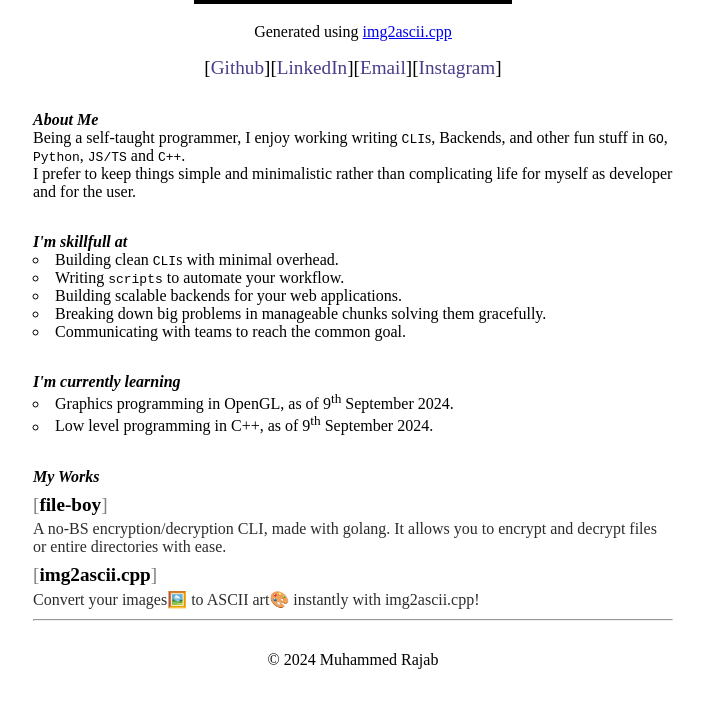
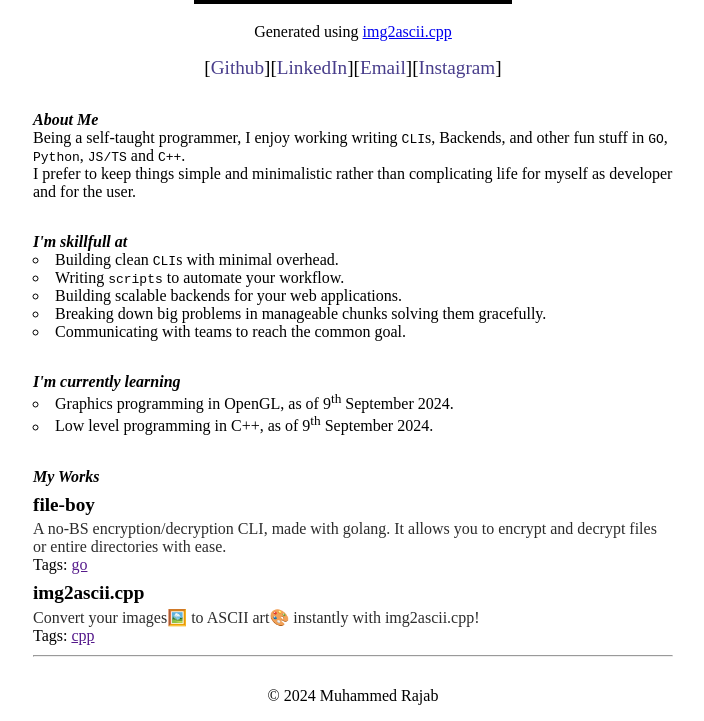
Before and after one commit to Muhammed-Rajab/Muhammed-Rajab.github.io_, a plain HTML site: page index.html in a window 1280 px wide. Shown: the part 574-1295 px from the top of the page, without its empty margins (287-991 px from the left). Before the commit the page ends 1259 px from the top, so only its background shows below. Drawn offline with Linux system fonts and the light colour scheme.

Commit message:
implemented way to generate project cards dynamically

```diff
--- a/index.html
+++ b/index.html
@@ -5,7 +5,7 @@
     <meta name="viewport" content="width=device-width, initial-scale=1.0" />
     <title>Muhammed Rajab</title>
     <link rel="stylesheet" href="./style.css" />
-    <!-- <script src="./script.js" defer type="module"></script> -->
+    <script src="./script.js" defer type="module"></script>
   </head>
   <body>
     <main class="header">
@@ -160,33 +160,7 @@
         <p class="" style="margin-top: 1rem">
           <b><i>My Works</i></b>
         </p>
-        <div class="project">
-          <p class="title">
-            [<a
-              href="https://github.com/Muhammed-Rajab/file-boy"
-              class=""
-              target="_blank"
-              >file-boy</a
-            >]
-          </p>
-          <p class="description">
-            A no-BS encryption/decryption CLI, made with golang. It allows you
-            to encrypt and decrypt files or entire directories with ease.
-          </p>
-        </div>
-        <div class="project">
-          <p class="title">
-            [<a
-              href="https://github.com/Muhammed-Rajab/img2ascii.cpp/"
-              class=""
-              target="_blank"
-              >img2ascii.cpp</a
-            >]
-          </p>
-          <p class="description">
-            Convert your images🖼️ to ASCII art🎨 instantly with img2ascii.cpp!
-          </p>
-        </div>
+        <div class="works-container"></div>
         <hr style="margin: 10px 0px 10px 0px" />
       </section>
 
--- a/script.js
+++ b/script.js
@@ -0,0 +1,66 @@
+const works = [
+  {
+    title: "file-boy",
+    desc: "A no-BS encryption/decryption CLI, made with golang. It allows you to encrypt and decrypt files or entire directories with ease.",
+    tags: ["go"],
+    github: "https://github.com",
+  },
+  {
+    title: "img2ascii.cpp",
+    desc: "Convert your images🖼️ to ASCII art🎨 instantly with img2ascii.cpp!",
+    tags: ["cpp"],
+    github: "https://github.com",
+  },
+];
+
+const worksContainer = document.querySelector(".works-container");
+
+
+const generateProject = ({ title = "", desc = "", tags = [], github = "" }) => {
+  // Create the 'div' element with the 'project' class
+  const projectDiv = document.createElement("div");
+  projectDiv.classList.add("project");
+
+  // Create the 'p' element for the title
+  const titleP = document.createElement("p");
+  titleP.classList.add("title");
+
+  // Create the 'a' element with the link
+  const linkA = document.createElement("a");
+  linkA.href = github;
+  linkA.target = "_blank";
+  linkA.textContent = title;
+
+  // Append the 'a' element to the title paragraph
+  titleP.appendChild(linkA);
+
+  // Create the 'p' element for the description
+  const descriptionP = document.createElement("p");
+  descriptionP.classList.add("description");
+  descriptionP.textContent = desc;
+
+  // Create the 'p' element for the tags
+  const tagsP = document.createElement("p");
+  tagsP.appendChild(document.createTextNode("Tags: "));
+
+  // Create the 'a' elements for the tags
+  tags.forEach((tag) => {
+    const tagEl = document.createElement("a");
+    tagEl.href = "";
+    // tagEl.classList.add("");
+    tagEl.textContent = tag;
+    tagsP.appendChild(tagEl);
+    tagsP.appendChild(document.createTextNode(" "));
+  });
+
+  // Append all the elements to the project div
+  projectDiv.appendChild(titleP);
+  projectDiv.appendChild(descriptionP);
+  projectDiv.appendChild(tagsP);
+
+  // Append the project div to the body (or another container element)
+  return projectDiv;
+};
+
+
+works.forEach(work => worksContainer.append(generateProject(work)));
```
